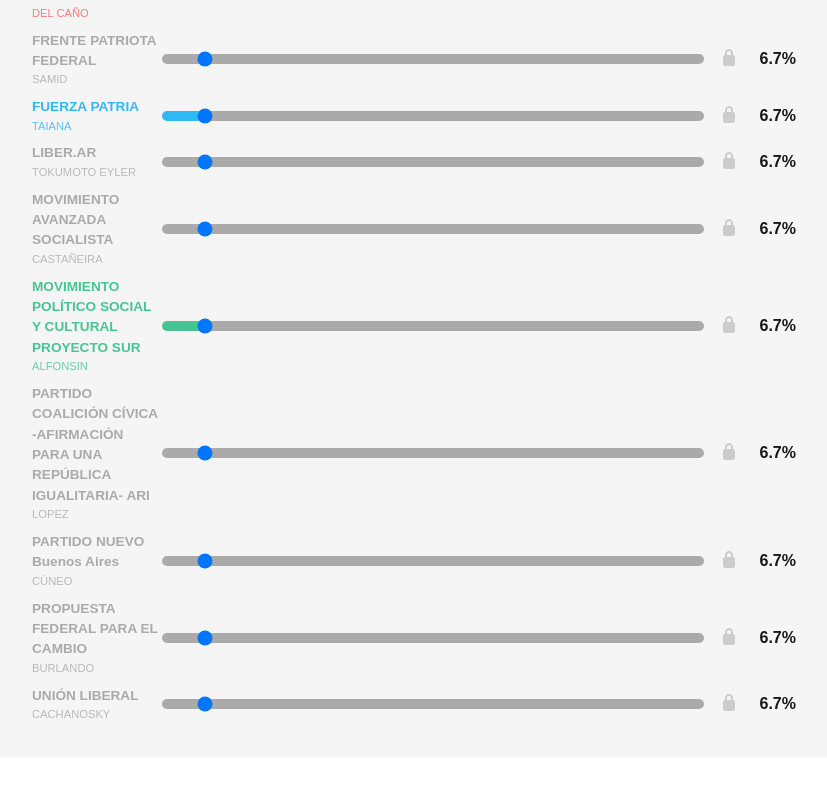
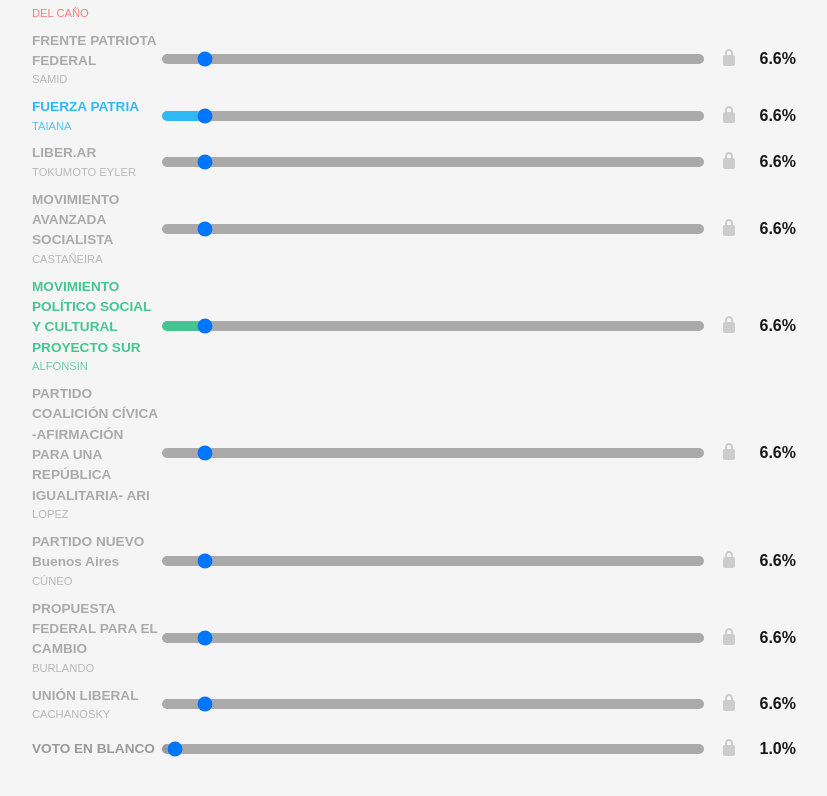
Before and after one commit to seppo0010/cuantasbancas2, a Next.js app: page /diputados/buenosaires in a window 1280 px wide. Shown: the part 1996-2792 px from the top of the page, without its empty margins (226-1053 px from the left). Before the commit the page ends 2753 px from the top, so only its background shows below. Built offline with nearby package versions, Linux system fonts and the light colour scheme.

Commit message:
agregado voto enblanco

```diff
--- a/igualarVotos.js
+++ b/igualarVotos.js
@@ -12,7 +12,8 @@
   const keys = Object.keys(partidos).filter(p => partidos[p] && typeof partidos[p] === 'object');
   const cantidad = keys.length;
   if (cantidad === 0) continue;
-  const porcentaje = +(100 / cantidad).toFixed(2);
+  // Normalizar a 99% en lugar de 100% para dejar 1% de voto en blanco
+  const porcentaje = +(99 / cantidad).toFixed(2);
   keys.forEach(p => {
     if ('votos' in partidos[p]) {
       partidos[p].votos = porcentaje;
@@ -22,4 +23,4 @@
 
 json.elecciones = elecciones;
 fs.writeFileSync(filePath, JSON.stringify(json, null, 2), 'utf8');
-console.log('Porcentajes igualados correctamente.');
+console.log('Porcentajes igualados correctamente a 99% (1% voto en blanco).');
--- a/src/app/Mapa.tsx
+++ b/src/app/Mapa.tsx
@@ -42,9 +42,12 @@
     if (storedData && storedData !== 'undefined' && storedData !== 'null') {
       setVotos(JSON.parse(storedData))
     } else {
-      setVotos(Object.fromEntries(Object.entries(datos.elecciones).map(([key, value]) => ([key,
-        Object.fromEntries(Object.entries(value.partidos).map(([k, v]) => [k, v.votos * 100]))
-      ]))))
+      setVotos(Object.fromEntries(Object.entries(datos.elecciones).map(([key, value]) => {
+        const votosPartidos = Object.fromEntries(Object.entries(value.partidos).map(([k, v]) => [k, v.votos * 100]));
+        const sumaVotos = Object.values(votosPartidos).reduce((sum, v) => sum + v, 0);
+        const votoEnBlanco = 100 * 100 - sumaVotos;
+        return [key, { ...votosPartidos, 'VOTO EN BLANCO': votoEnBlanco }];
+      })))
     }
   }, [ready])
 
@@ -61,12 +64,16 @@
           d.Distrito === el.distrito && d.FinalizaMandato === datos.finalizaMandato
         ).length;
 
+        // Filtrar solo los partidos (excluir voto en blanco) para el cálculo
+        const partidosKeys = Object.keys(el.partidos);
+        const partidosConVotos = partidosKeys.map((p) => ({
+          partido: p,
+          votos: (votos[eleccion][p] / 100) * el.electores,
+          porcentaje: votos[eleccion][p] / 100,
+        }));
+
         return calcularDhondt(
-          Object.keys(el.partidos).map((p) => ({
-            partido: p,
-            votos: (votos[eleccion][p] / 100) * el.electores,
-            porcentaje: votos[eleccion][p] / 100,
-          })),
+          partidosConVotos,
           bancasEnJuego,
           el.electores
         ).flatMap(({ partido, bancas }) =>
--- a/src/app/Sliders.tsx
+++ b/src/app/Sliders.tsx
@@ -24,12 +24,18 @@
     if (newP < 0) newP = 0;
     if (newP > sum) newP = sum;
     const delta = v[p] - newP;
+
+    // Si este es el único partido sin bloquear, no hacer nada (no puede redistribuir)
+    if (Object.keys(v).length === 1) {
+      return;
+    }
+
     if (v[p] === sum) {
       setVotos({
         ...votos,
         [eleccion]: {
           ...keepLocked,
-          ...Object.fromEntries(Object.keys(v).map((k) => [k, k === p ? newP : delta / eleccion.length]))
+          ...Object.fromEntries(Object.keys(v).map((k) => [k, k === p ? newP : delta / (Object.keys(v).length - 1)]))
         },
       })
       return
@@ -46,6 +52,10 @@
     }
     setVotos(newVotos)
   }
+
+  // Calcular el voto en blanco (100% - suma de votos de partidos)
+  const sumaVotosPartidos = Object.values(votos[eleccion] || {}).reduce((sum, v) => sum + v, 0);
+  const votoEnBlanco = votos[eleccion]?.['VOTO EN BLANCO'] ?? (100 * 100 - sumaVotosPartidos);
 
   return (
     <div className={styles.eleccion}>
@@ -103,6 +113,48 @@
             </div>
           </div>
         ))}
+        {/* Voto en blanco - slider interactivo */}
+        <div key="VOTO EN BLANCO">
+          <div className={styles.sliderContainer}>
+            <div className={styles.sliderLabel}>
+              <span style={{ color: '#999' }}>VOTO EN BLANCO</span>
+            </div>
+            <div className={styles.sliderRest}>
+              <input
+                type="range"
+                className={styles.slider}
+                min={0}
+                max={100 * 100}
+                step="1"
+                style={{
+                  background: `linear-gradient(to right, #999 0%, #999 ${votoEnBlanco / 100}%, rgb(170, 170, 170) ${votoEnBlanco / 100}%, rgb(170, 170, 170) ${100 - Object.entries(votos[eleccion]).filter((v) => locked.some((el) => el[0] === eleccion && el[1] === v[0] && v[0] !== 'VOTO EN BLANCO')).reduce((acc, v) => acc + v[1], 0) / 100}%, rgb(224, 224, 224) ${100 - Object.entries(votos[eleccion]).filter((v) => locked.some((el) => el[0] === eleccion && el[1] === v[0] && v[0] !== 'VOTO EN BLANCO')).reduce((acc, v) => acc + v[1], 0) / 100}%, rgb(224, 224, 224) 100%)`
+                }}
+                value={votoEnBlanco}
+                onChange={(ev) => {
+                  const v = Object.fromEntries(Object.entries(votos[eleccion]).filter((el) => locked.every((l) => l[1] === 'VOTO EN BLANCO' || !(l[0] === eleccion && l[1] === el[0]))));
+                  const keepLocked = Object.fromEntries(Object.entries(votos[eleccion]).filter((el) => locked.some((l) => l[1] !== 'VOTO EN BLANCO' && l[0] === eleccion && l[1] === el[0])));
+                  const newP = parseFloat(ev.target.value);
+                  updateVotos(newP, 'VOTO EN BLANCO', v, keepLocked)
+                  if (!locked.some((l) => l[0] === eleccion && l[1] === 'VOTO EN BLANCO')) {
+                    setLocked(locked.concat([[eleccion, 'VOTO EN BLANCO']]))
+                  }
+                }}
+              />
+              <span
+                className={styles.lockIcon}
+                style={{ visibility: 'visible', color: locked.some((l) => l[0] === eleccion && l[1] === 'VOTO EN BLANCO') ? 'rgb(85, 85, 85)' : 'rgb(204, 204, 204)' }}
+                onClick={() =>
+                  !locked.some((l) => l[0] === eleccion && l[1] === 'VOTO EN BLANCO')
+                    ? setLocked(locked.concat([[eleccion, 'VOTO EN BLANCO']]))
+                    : setLocked(locked.filter((l) => !(l[0] === eleccion && l[1] === 'VOTO EN BLANCO')))
+                }
+              >
+                <FontAwesomeIcon icon={faLock} />
+              </span>
+              <div className={styles.valueDisplay}>{Math.abs(votoEnBlanco / 100).toFixed(1)}%</div>
+            </div>
+          </div>
+        </div>
       </div>
     </div>
   );
```
Also changed, not shown: src/app/datos.json.
